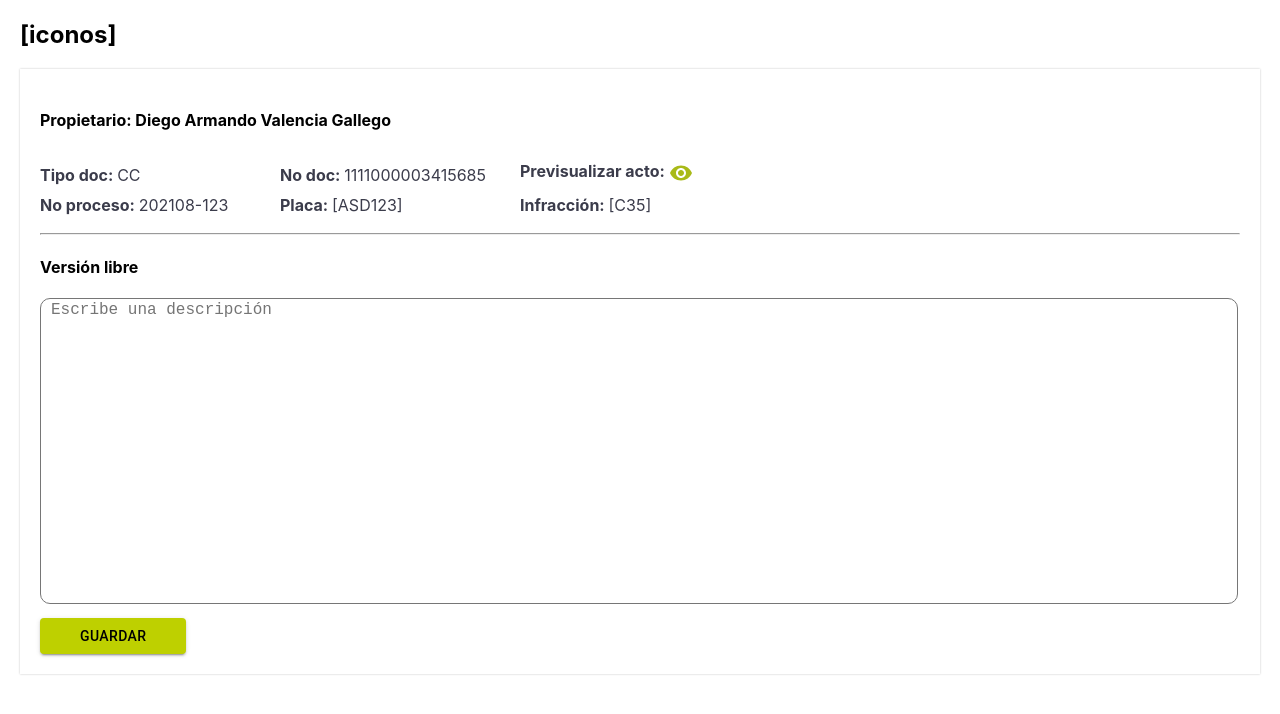
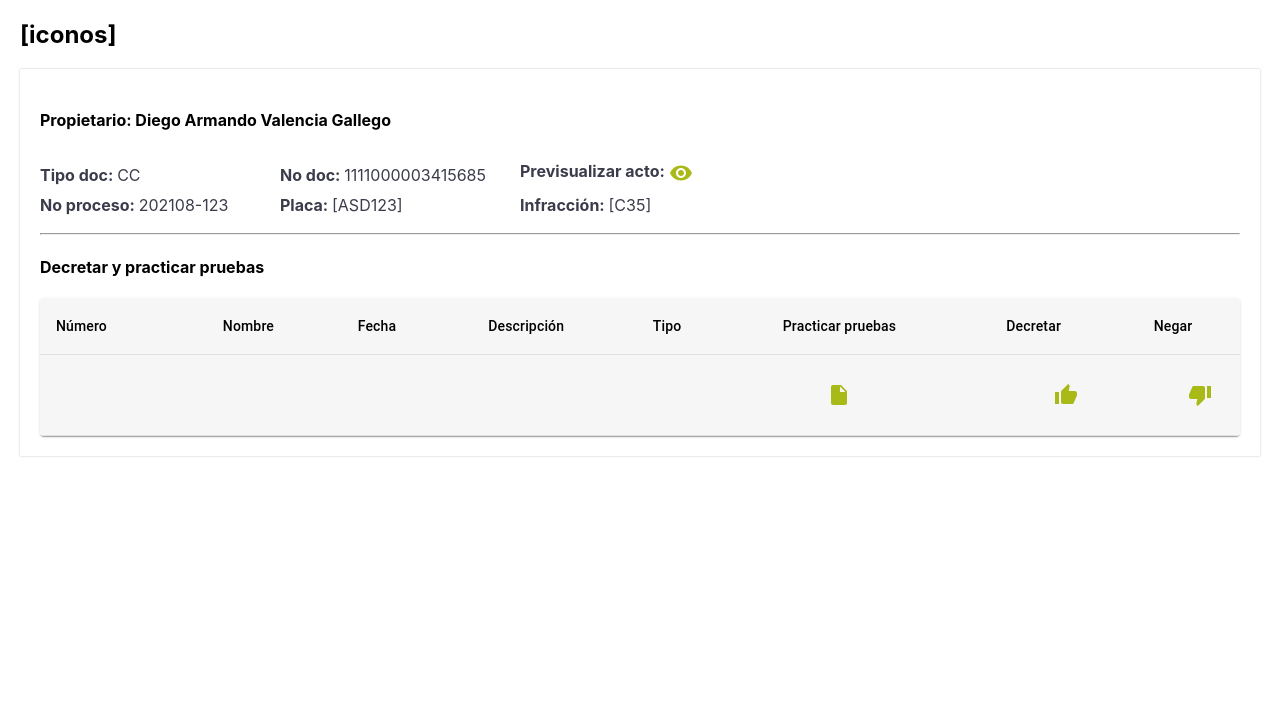
Before and after one commit to JohannCepeda16/fenix, a React (Create React App) app: page / in a window 1280 px wide. Shown: the top 714 px of the page. Built offline with nearby package versions, Linux system fonts and the light colour scheme; the HTML template or start-up script is replaced by a standard one.

Commit message:
Change pc

```diff
--- a/src/components/process/styles/Forms.scss
+++ b/src/components/process/styles/Forms.scss
@@ -19,3 +19,10 @@
   -moz-box-shadow: none;
   box-shadow: none;
 }
+
+.Table-icon{
+  margin: 0px;
+  padding: 0px;
+  align-items: center;
+  justify-content: center;
+}
--- a/src/components/process/views/historical/HistoricalController.tsx
+++ b/src/components/process/views/historical/HistoricalController.tsx
@@ -4,9 +4,12 @@ import "../../styles/HistoricalController.scss";
 import { useState } from "react";
 import FreeVersionForm from "./components/FreeVersionForm";
 import ProofView from "./components/ProofView";
+import ProofList from "./components/ProofList";
 
 export default function HistoricalController(props: IPanelContainer) {
-  const [currentPanel, setCurrentPanel] = useState("freeVersion");
+  const [currentPanel, setCurrentPanel] = useState("proofList");
+  const [proofList, setProofList] = useState([]);
+
   return (
     <div className="Historical">
       <ProcessHeader
@@ -21,13 +24,19 @@ export default function HistoricalController(props: IPanelContainer) {
       )}
 
       {currentPanel === "proofs" && (
-        <div>
+        <div className="Historical-panel">
           <ProofView
             infringement={props.infringement}
             setInfringement={props.setInfringement}
           />
         </div>
       )}
+
+      {currentPanel === "proofList" && (
+        <div className="Historical-panel">
+          <ProofList proofList={proofList}/>
+        </div>
+      )}
     </div>
   );
 }
--- a/src/components/process/views/historical/components/ListProofs.tsx
+++ b/src/components/process/views/historical/components/AddProofModal.tsx
@@ -1,11 +1,14 @@
 import { useFormik } from "formik";
-import "../../../styles/ModalView.scss"
-import "../../../styles/Forms.scss"
+import "../../../styles/ModalView.scss";
+import "../../../styles/Forms.scss";
 import FormControlLabel from "@material-ui/core/FormControlLabel";
 import RadioGroup from "@material-ui/core/RadioGroup";
 import Radio, { RadioProps } from "@material-ui/core/Radio";
 import Button from "@material-ui/core/Button";
 import withStyles from "@material-ui/core/styles/withStyles";
+import TextField from "@material-ui/core/TextField";
+import InputAdornment from "@material-ui/core/InputAdornment";
+import LocalOfferIcon from "@material-ui/icons/LocalOffer";
 
 export default function ListProofs(props: any) {
   const formik = useFormik({
@@ -15,8 +18,7 @@ export default function ListProofs(props: any) {
       type: "",
     },
     onSubmit: (values) => {
-      console.log(values);
-      alert("Debe direccionar a la pantalla de pruebas");
+      props.addNewProof(JSON.stringify(values));
     },
   });
 
@@ -29,7 +31,31 @@ export default function ListProofs(props: any) {
       <div className="Modal">
         <h4>Listar pruebas</h4>
         <form onSubmit={formik.handleSubmit}>
-          [preguntar que tipo de input va aqui (diapositiva 25 figma)]
+          <TextField
+            variant="filled"
+            hiddenLabel
+            required
+            name="name"
+            value={formik.values.name}
+            onChange={formik.handleChange}
+            style={{
+              alignSelf: "center",
+              width: "100%",
+              marginTop: "15px",
+              marginRight: "auto",
+              padding: 0,
+            }}
+            size="small"
+            id="nameField"
+            placeholder="Prueba de alcoholemia"
+            InputProps={{
+              startAdornment: (
+                <InputAdornment position="start">
+                  <LocalOfferIcon />
+                </InputAdornment>
+              ),
+            }}
+          />
           <textarea
             required
             onChange={formik.handleChange}
--- /dev/null
+++ b/src/components/process/views/historical/components/ProofList.tsx
@@ -0,0 +1,128 @@
+import { withStyles, makeStyles } from "@material-ui/core/styles";
+import Table from "@material-ui/core/Table";
+import TableBody from "@material-ui/core/TableBody";
+import TableCell from "@material-ui/core/TableCell";
+import TableContainer from "@material-ui/core/TableContainer";
+import TableHead from "@material-ui/core/TableHead";
+import TableRow from "@material-ui/core/TableRow";
+import Paper from "@material-ui/core/Paper";
+import ThumbUpIcon from "@material-ui/icons/ThumbUp";
+import ThumbDownIcon from "@material-ui/icons/ThumbDown";
+import InsertDriveFileIcon from "@material-ui/icons/InsertDriveFile";
+import { IconButton } from "@material-ui/core";
+import "../../../styles/Forms.scss";
+import { colors } from "../../../../../constants";
+
+export default function ProofList(props: any) {
+  const data = props.proofList;
+
+  const StyledTableCell = withStyles((theme) => ({
+    head: {
+      backgroundColor: colors.secondary,
+      color: theme.palette.common.black,
+    },
+    body: {
+      fontSize: 14,
+    },
+  }))(TableCell);
+
+  const StyledTableRow = withStyles((theme) => ({
+    root: {
+      "&:nth-of-type(odd)": {
+        backgroundColor: colors.secondary,
+      },
+    },
+  }))(TableRow);
+
+  function createData(
+    id: number,
+    name: string,
+    date: string,
+    description: string,
+    type: string
+  ) {
+    return { id, name, date, description, type };
+  }
+
+  const rows = [
+    data.map((item: any, i: number) => {
+      createData(i, item.name, item.date, item.description, item.type);
+    }),
+  ];
+
+  const useStyles = makeStyles({
+    table: {
+      minWidth: 700,
+    },
+  });
+
+  const classes = useStyles();
+
+  return (
+    <div>
+      <h4>Decretar y practicar pruebas</h4>
+      <TableContainer component={Paper}>
+        <Table className={classes.table} aria-label="customized table">
+          <TableHead>
+            <TableRow>
+              <StyledTableCell>Número</StyledTableCell>
+              <StyledTableCell align="center">Nombre</StyledTableCell>
+              <StyledTableCell align="center">Fecha</StyledTableCell>
+              <StyledTableCell align="center">Descripción</StyledTableCell>
+              <StyledTableCell align="center">Tipo</StyledTableCell>
+              <StyledTableCell align="center">Practicar pruebas</StyledTableCell>
+              <StyledTableCell align="center">Decretar</StyledTableCell>
+              <StyledTableCell align="center">Negar</StyledTableCell>
+            </TableRow>
+          </TableHead>
+          <TableBody>
+            {rows.map((row) => (
+              <StyledTableRow key={row.id}>
+                <StyledTableCell component="th" scope="row">
+                  {row.name}
+                </StyledTableCell>
+                <StyledTableCell align="center">{row.calories}</StyledTableCell>
+                <StyledTableCell align="center">{row.fat}</StyledTableCell>
+                <StyledTableCell align="center">{row.carbs}</StyledTableCell>
+                <StyledTableCell align="center">{row.protein}</StyledTableCell>
+                <StyledTableCell align="center">
+                  <IconButton className="Table-icon">
+                    <InsertDriveFileIcon
+                      style={{
+                        color: colors.primary,
+                        alignSelf: "center",
+                        display: "block",
+                      }}
+                    />
+                  </IconButton>
+                </StyledTableCell>
+                <StyledTableCell align="right">
+                  <IconButton className="Table-icon">
+                    <ThumbUpIcon
+                      style={{
+                        color: colors.primary,
+                        alignSelf: "center",
+                        display: "block",
+                      }}
+                    />
+                  </IconButton>
+                </StyledTableCell>
+                <StyledTableCell align="right">
+                  <IconButton className="Table-icon">
+                    <ThumbDownIcon
+                      style={{
+                        color: colors.primary,
+                        alignSelf: "center",
+                        display: "block",
+                      }}
+                    />
+                  </IconButton>
+                </StyledTableCell>
+              </StyledTableRow>
+            ))}
+          </TableBody>
+        </Table>
+      </TableContainer>
+    </div>
+  );
+}
--- a/src/components/process/views/historical/components/ProofView.tsx
+++ b/src/components/process/views/historical/components/ProofView.tsx
@@ -3,13 +3,14 @@ import { IPanelContainer } from "../../../types/Controller";
 import "../../../styles/ProcessHeader.scss";
 import Button from "@material-ui/core/Button";
 import { useState } from "react";
-import ListProofs from "./ListProofs";
+import AddProofModal from "./AddProofModal";
 
 export default function ProofView(props: IPanelContainer) {
   const [modalVisible, setModalVisible] = useState(false);
 
   const addNewProof = () => {
-    setModalVisible(true);
+    setModalVisible(false);
+    alert("Deberia redireccionar al screen de pruebas");
   };
 
   return (
@@ -26,11 +27,16 @@ export default function ProofView(props: IPanelContainer) {
           paddingRight: "40px",
           display: "block",
         }}
-        onClick={() => addNewProof()}
+        onClick={() => setModalVisible(true)}
       >
         Pruebas
       </Button>
-      {modalVisible && <ListProofs setModalVisible={setModalVisible} />}
+      {modalVisible && (
+        <AddProofModal
+          setModalVisible={setModalVisible}
+          addNewProof={addNewProof}
+        />
+      )}
     </div>
   );
 }
--- a/src/constants/colors.js
+++ b/src/constants/colors.js
@@ -1,5 +1,5 @@
 const primary = "#a9ba18";
-const secondary = "#2165BF";
+const secondary = "#f6f6f6";
 const third = "#F26E22";
 const dark = "#000";
 const light = "#fff";
```
Also changed, not shown: 1 other file (tests, documents, lock files or other folders).
